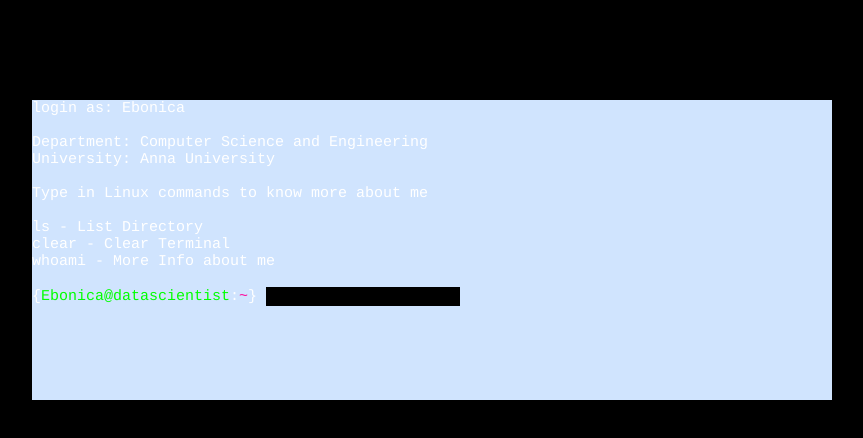
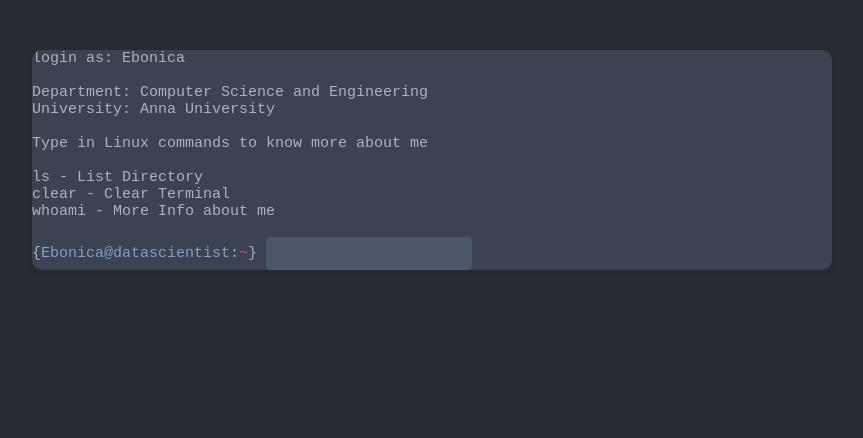
Before and after one commit to Ebonica/Ebonica.github.io, a plain HTML site: page index.html in a window 1280 px wide. Shown: the whole page, without its empty margins (208-1071 px from the left). Drawn offline with nearby package versions, Linux system fonts and the light colour scheme; files that its build step writes are made by us from their sources.

Commit message:
styles.css

```diff
--- a/styles.css
+++ b/styles.css
@@ -1,33 +1,65 @@
-body{
-	background-color: black;
+body {
+    background-color: #282c34; /* Dark background color */
+    margin: 0;
+    font-family: 'Courier New', monospace;
 }
 
-input{
-	color 			: white;
-	font-size		: 15px;
-	font-family		: courier;
-	border: 0px;
-	background-color: black;
+.datascientist {
+    color: #abb2bf; /* Light text color */
+    font-size: 15px;
+    margin-top: 50px;
+    margin-left: auto;
+    margin-right: auto;
+    width: 80%;
+    max-width: 800px;
+    background-color: #3b4252; /* Terminal background color */
+    border-radius: 10px;
+    overflow: hidden;
+    box-shadow: 0 4px 8px rgba(0, 0, 0, 0.1);
 }
-input:focus {outline: none; }
-.datascientist {
-  color: white;
-  font-size: 15px;
-  font-family: courier;
-  margin-top: 100px;
-  margin-left: auto;
-  margin-right: auto;
-  width: 800px;
-  height: 300px;
-  background-color: #d0e4fe; /* Updated line */
+
+.terminal-header {
+    background-color: #2e3440; /* Header background color */
+    padding: 10px;
+    text-align: center;
+    font-size: 18px;
+    border-bottom: 1px solid #4c566a;
 }
-a {
-	color: #0bc;
-	text-decoration: none;
+
+.terminal-content {
+    padding: 20px;
 }
-#user{
-	color: #0f0
+
+input {
+    color: #d8dee9; /* Input text color */
+    font-size: 15px;
+    font-family: 'Courier New', monospace;
+    border: 0;
+    background-color: #4c566a; /* Input background color */
+    padding: 8px;
+    border-radius: 5px;
 }
-#s1{
-	color: #ff0096;
+
+input:focus {
+    outline: none;
 }
+
+#user {
+    color: #81a1c1; /* User text color */
+}
+
+#s1 {
+    color: #bf616a; /* Accent color for special characters */
+}
+
+.output-command {
+    color: #d8dee9; /* Command text color */
+    font-weight: bold;
+    margin-bottom: 10px;
+}
+
+.output-link a {
+    color: #81a1c1; /* Link color */
+    text-decoration: none;
+    margin-right: 15px;
+}
```
